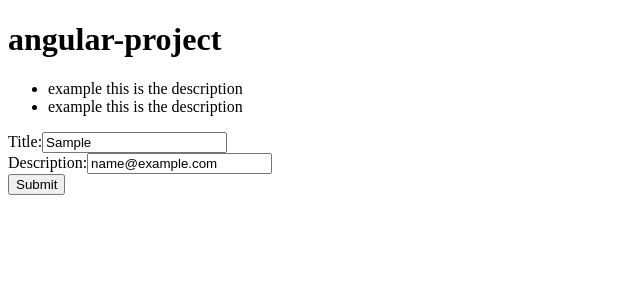
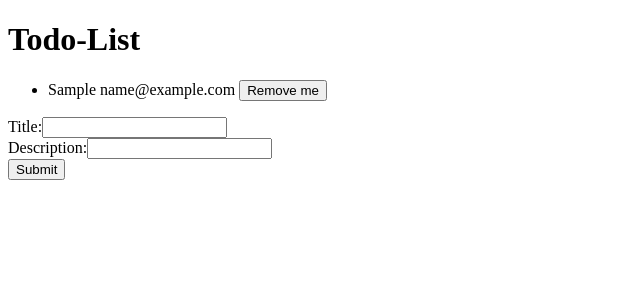
Before and after one commit to nunoconc/angular-project, an Angular app: page / in a window 1280 px wide. Both pictures are taken after typing "Sample", "name@example.com" into the empty fields and a click on the button "Submit". Shown: the top 300 px of the page, without its empty margins (0-640 px from the left). Built offline with nearby package versions, Linux system fonts and the light colour scheme.

Commit message:
feat: items can be added and removed

```diff
--- a/src/app/add/add.component.ts
+++ b/src/app/add/add.component.ts
@@ -1,6 +1,7 @@
-import { Component } from '@angular/core';
+import {Component, Input} from '@angular/core';
 import {FormsModule} from "@angular/forms";
-import {TodoItem} from "../../types/todoItem";
+import {createTodoItem, TodoItem} from "../../types/todoItem";
+import {TodoItemStorageService} from "../../services/todoItemStorageService";
 
 @Component({
   selector: 'app-add',
@@ -12,12 +13,12 @@ import {TodoItem} from "../../types/todoItem";
   styleUrl: './add.component.css'
 })
 export class AddComponent {
-  todoItem: TodoItem =  {
-    title: '',
-    description: '',
-}
+  @Input() callback: ((item: TodoItem) => void) | undefined
+
+  todoItem: TodoItem =  createTodoItem();
 
   onSubmit() {
-    console.log('Name: %s, Description: %s', this.todoItem.title, this.todoItem.description);
+    this.callback?.({...this.todoItem});
+    this.todoItem =  createTodoItem();
   }
 }
--- a/src/app/app.component.html
+++ b/src/app/app.component.html
@@ -1,8 +1,8 @@
 <main class="main">
   <div class="content">
     <h1>{{title}}</h1>
-    <app-list [todoItems]="todoItems"/>
-    <app-add/>
+    <app-list [todoItems]="todoItems" [removeItem]="removeItemFromList"/>
+    <app-add [callback]="addItemToList"/>
   </div>
 </main>
 <router-outlet />
--- a/src/app/app.component.ts
+++ b/src/app/app.component.ts
@@ -3,6 +3,7 @@ import { RouterOutlet } from '@angular/router';
 import {ListComponent} from "./list/list.component";
 import {TodoItem} from "../types/todoItem";
 import {AddComponent} from "./add/add.component";
+import {TodoItemStorageService} from "../services/todoItemStorageService";
 
 @Component({
   selector: 'app-root',
@@ -12,15 +13,19 @@ import {AddComponent} from "./add/add.component";
   styleUrl: './app.component.css'
 })
 export class AppComponent {
-  title = 'angular-project';
-  todoItems: TodoItem[] = [
-    {
-      title: 'example',
-      description: 'this is the description'
-    },
-    {
-      title: 'example',
-      description: 'this is the description'
-    }
-  ];
+  title = 'Todo-List';
+
+  todoItemService = new TodoItemStorageService()
+
+  todoItems = this.todoItemService.get();
+
+  addItemToList = (item: TodoItem) => {
+    this.todoItems.push(item);
+    this.todoItemService.save(this.todoItems);
+  }
+
+  removeItemFromList = (item: TodoItem) => {
+    this.todoItems = this.todoItems.filter(it=> it.key !== item.key);
+    this.todoItemService.save(this.todoItems);
+  }
 }
--- a/src/app/item/item.component.html
+++ b/src/app/item/item.component.html
@@ -1,4 +1,5 @@
 <div>
   <span> {{ todoItem?.title }}</span>
   <span> {{ todoItem?.description }} </span>
+  <button (click)="remove()">Remove me</button>
 </div>
--- a/src/app/item/item.component.ts
+++ b/src/app/item/item.component.ts
@@ -1,5 +1,6 @@
 import {Component, Input} from '@angular/core';
 import {TodoItem} from "../../types/todoItem";
+import {TodoItemStorageService} from "../../services/todoItemStorageService";
 
 @Component({
   selector: 'app-item',
@@ -10,4 +11,12 @@ import {TodoItem} from "../../types/todoItem";
 })
 export class ItemComponent {
   @Input() todoItem?: TodoItem;
+  @Input() removeItem?: (item: TodoItem) => void
+
+
+  remove(){
+    if(this.todoItem && this.removeItem){
+      this.removeItem(this.todoItem);
+    }
+  }
 }
--- a/src/app/list/list.component.html
+++ b/src/app/list/list.component.html
@@ -1,5 +1,5 @@
 <ul>
   <li *ngFor="let item of todoItems">
-    <app-item [todoItem]=item></app-item>
+    <app-item [todoItem]=item [removeItem]="removeItem"></app-item>
   </li>
 </ul>
--- a/src/app/list/list.component.ts
+++ b/src/app/list/list.component.ts
@@ -12,4 +12,5 @@ import {NgForOf} from "@angular/common";
 })
 export class ListComponent {
   @Input() todoItems: TodoItem[] = [];
+  @Input() removeItem?: (item: TodoItem) => void;
 }
--- /dev/null
+++ b/src/services/todoItemStorageService.ts
@@ -0,0 +1,25 @@
+import { Injectable } from '@angular/core';
+import {TodoItem} from "../types/todoItem";
+
+@Injectable({
+  providedIn: 'root' // Single instance service configuration
+})
+export class TodoItemStorageService {
+
+  constructor() {}
+
+  key = 'todo-list-storage';
+
+  get(): TodoItem[] {
+    const list = sessionStorage.getItem(this.key);
+    return list ? JSON.parse(list) : [];
+  }
+
+  save(list: TodoItem[]): void {
+    sessionStorage.setItem(this.key, JSON.stringify(list));
+  }
+
+  remove(): void {
+    sessionStorage.removeItem(this.key);
+  }
+}
--- a/src/types/todoItem.ts
+++ b/src/types/todoItem.ts
@@ -1,4 +1,13 @@
 export interface TodoItem {
+  key: string;
   title: string;
   description: string;
 }
+
+export function createTodoItem(): TodoItem {
+  return {
+    key: Date.now().toString(),
+    title: '',
+    description: '',
+  }
+}
```
